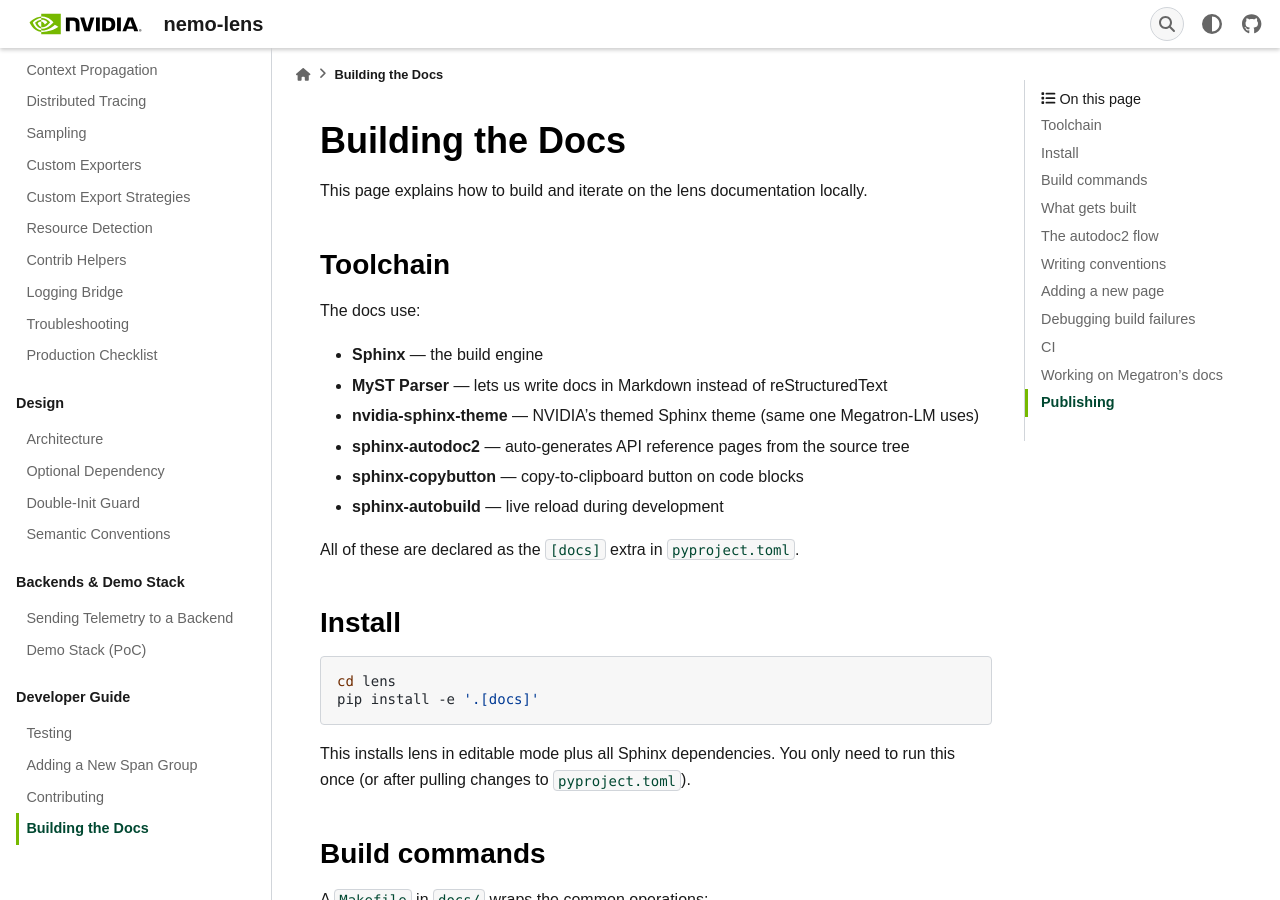
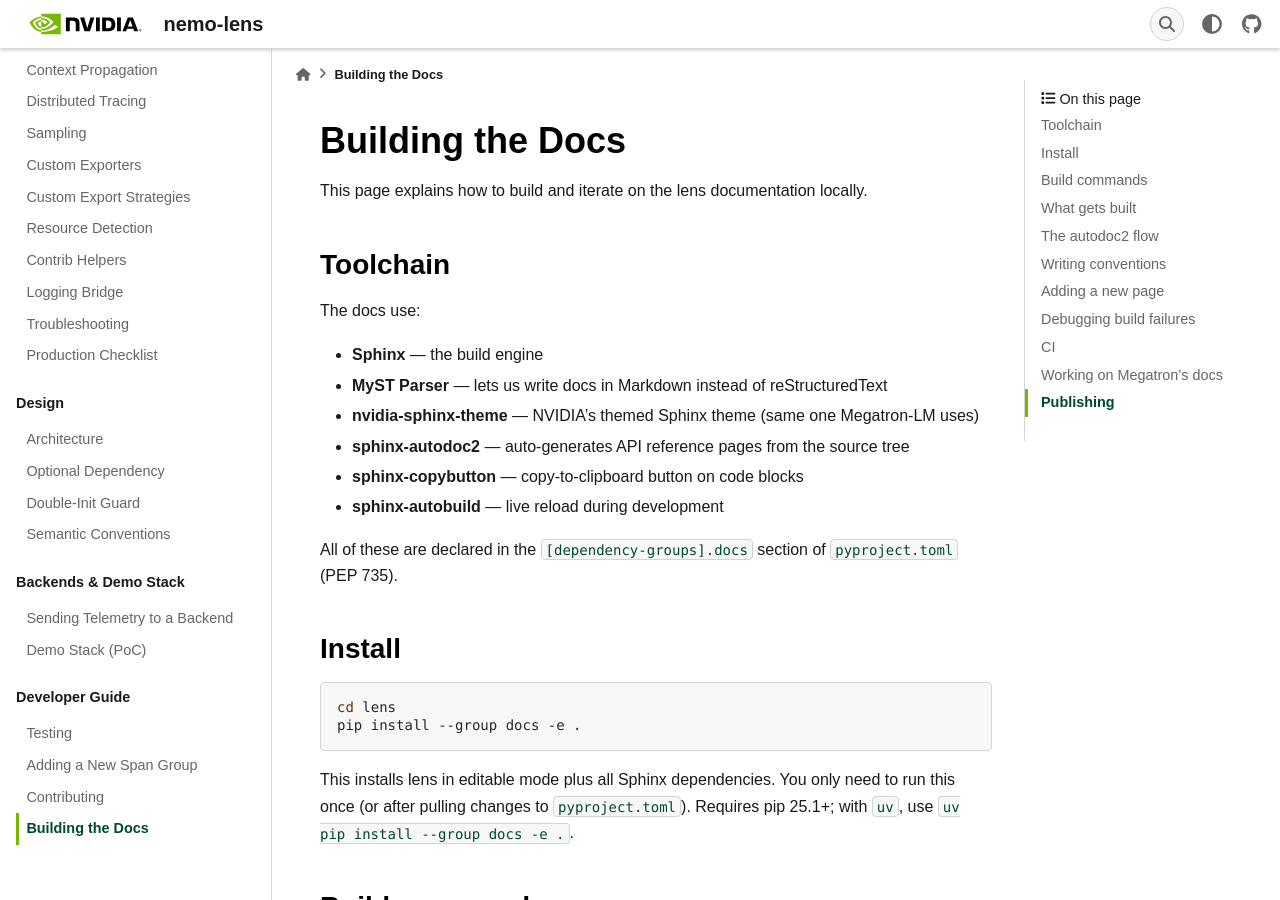
Before and after one commit to NVIDIA-NeMo/Lens, a Sphinx documentation site: the page built from docs/developer/building-docs.md, in a window 1280 px wide and 900 px high. Built offline with Sphinx 7.4.7, drawn with Linux system fonts in a browser that asks for light colours; some web fonts are replaced; pages that are not in the unit, such as notebooks, are missing from menus; some of the changed text lies outside the part shown.

Commit message:
migrate docs deps to PEP 735
Signed-off-by: Ahmad Kiswani <kiswani.ahmad@gmail.com>

````diff
--- a/docs/developer/building-docs.md
+++ b/docs/developer/building-docs.md
@@ -13,16 +13,16 @@
 - **sphinx-copybutton** — copy-to-clipboard button on code blocks
 - **sphinx-autobuild** — live reload during development
 
-All of these are declared as the `[docs]` extra in `pyproject.toml`.
+All of these are declared in the `[dependency-groups].docs` section of `pyproject.toml` (PEP 735).
 
 ## Install
 
 ```bash
 cd lens
-pip install -e '.[docs]'
+pip install --group docs -e .
 ```
 
-This installs lens in editable mode plus all Sphinx dependencies. You only need to run this once (or after pulling changes to `pyproject.toml`).
+This installs lens in editable mode plus all Sphinx dependencies. You only need to run this once (or after pulling changes to `pyproject.toml`). Requires pip 25.1+; with `uv`, use `uv pip install --group docs -e .`.
 
 ## Build commands
 
@@ -171,7 +171,7 @@
 The docs are not currently built in CI. When that's added, the expected command will be:
 
 ```bash
-pip install -e '.[docs]'
+pip install --group docs -e .
 cd docs && make html
 ```
 
--- a/pyproject.toml
+++ b/pyproject.toml
@@ -43,6 +43,7 @@
     "pre-commit>=3.0",
     "ruff>=0.11.0",
 ]
+[dependency-groups]
 docs = [
     "sphinx>=7.0",
     "myst-parser>=2.0",
````
Also changed, not shown: README.md (+1 -1 lines), docs/developer/contributing.md (+1 -1 lines), 2 other files.
